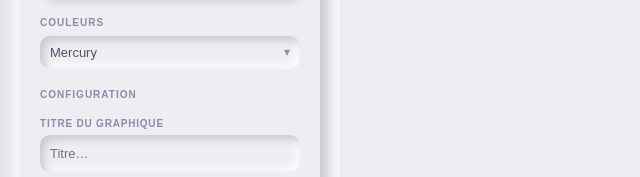
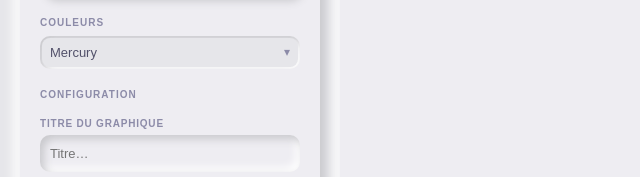
Before and after one commit to BaronZep/NeumoCharts, a plain HTML site: page index.html in a window 1280 px wide. Shown: the part 571-748 px from the top of the page, 0-640 px from the left. Drawn offline with Linux system fonts and the light colour scheme.

Commit message:
fixed color drop down menu in dark mode

```diff
--- a/css/controls.css
+++ b/css/controls.css
@@ -159,7 +159,7 @@ textarea.csv-area {
   font-size: 13px;
   border-radius: calc(var(--r-sm) - 2px);
   color: var(--text);
-  background: transparent;
+  background: var(--bg);
   appearance: none;
   -webkit-appearance: none;
 }
--- a/css/tokens.css
+++ b/css/tokens.css
@@ -1,4 +1,5 @@
 :root {
+  color-scheme: light;
   --bg:   #e6e6ea;
   --surf: #eeedf2;
   --sd:   #c8c8cc;
@@ -29,6 +30,7 @@
 }
 
 [data-theme="dark"] {
+  color-scheme: dark;
   --bg:   #191c24;
   --surf: #1f222c;
   --sd:   #11141b;
```
